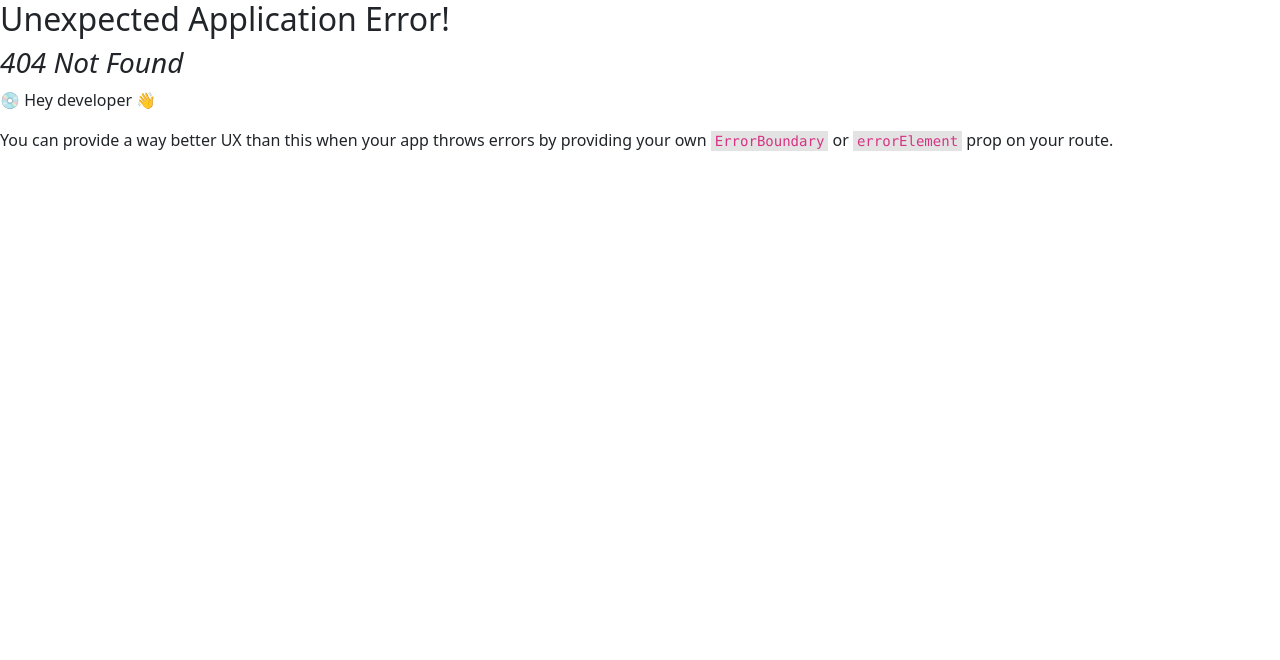
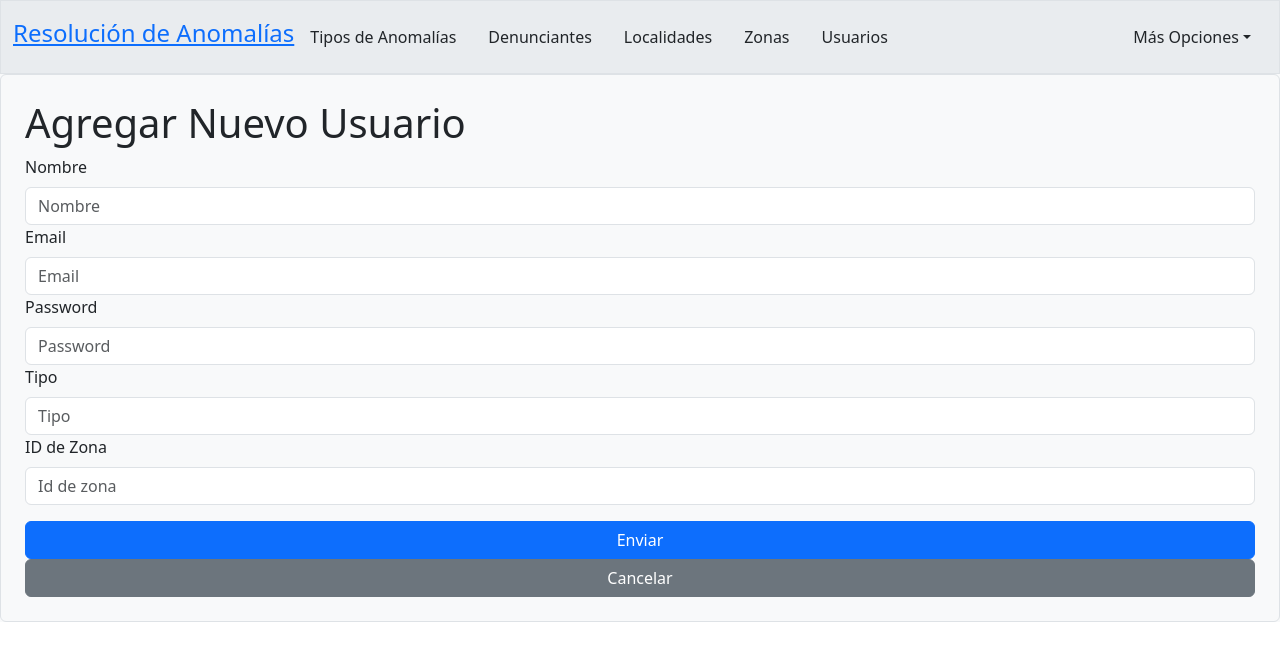
Before and after one commit to tomasinoalvaro48/DSWTP_FrontEnd, a React (Vite) app: page /add-usuario in a window 1280 px wide. Before the commit this address had no page. Shown: the top 660 px of the page. Built offline with nearby package versions, Linux system fonts and the light colour scheme.

Commit message:
addUsuario

```diff
--- a/src/App.tsx
+++ b/src/App.tsx
@@ -19,6 +19,7 @@ import { ShowZonas } from './components/Zona/ShowZonas.tsx'
 import { AddZona } from './components/Zona/AddZona.tsx'
 import { UpdateZona } from './components/Zona/UpdateZona.tsx'
 import { ShowUsuario } from './components/Usuario/ShowUsuario.tsx'
+import { AddUsuario } from './components/Usuario/AddUsuario.tsx'
 
 function App() {
   const router = createBrowserRouter(
@@ -44,6 +45,8 @@ function App() {
         <Route path='update-zona/:id' element={<UpdateZona/>}></Route>
 
         <Route path="show-usuario" element={<ShowUsuario/>}/>
+        <Route path="add-usuario" element={<AddUsuario/>}/>
+
 
       </Route>
 
--- a/src/components/Usuario/AddUsuario.tsx
+++ b/src/components/Usuario/AddUsuario.tsx
@@ -2,3 +2,135 @@ import { useState } from 'react'
 import { useNavigate } from 'react-router'
 import { post } from '../../api/dataManager.ts'
 import { Link } from 'react-router'
+
+export function AddUsuario(){
+  const [newUsuario, setnNewUsuario] = useState({
+    nombre_usuario: '',
+    email_usuario: '',
+    password_usuario: '',
+    tipo_usuario: '',
+    zona: ''
+  })
+
+
+  const navigate = useNavigate()
+
+  const handleSubmit = (event: React.FormEvent<HTMLFormElement>) => {
+    event.preventDefault()
+    const form = event.currentTarget
+    if (form.checkValidity() === false) {
+      event.stopPropagation()
+    } else {
+      post('usuario', newUsuario)
+    navigate('/show-usuario')
+      }
+    }
+ return(
+    <div className="d-flex flex-column bg-light">
+      <form
+        className="d-flex flex-column p-4 border rounded bg-light"
+        onSubmit={handleSubmit}
+      >
+        <h1>Agregar Nuevo Usuario</h1>
+        <div className="mb-3">
+          <label htmlFor="nombre" className="form-label">
+            Nombre
+          </label>
+          <input
+          required
+          type="text"
+          id="nombre"
+          className="form-control"
+          placeholder="Nombre"
+          onChange={(e)=>
+            setnNewUsuario({
+              ...newUsuario,
+              nombre_usuario: e.target.value,
+            })
+          }
+          />
+
+          <label htmlFor="email" className="form-label">
+            Email
+          </label>
+          <input
+          required
+          type="email"
+          id="email"
+          className="form-control"
+          placeholder="Email"
+          onChange={(e)=>
+            setnNewUsuario({
+              ...newUsuario,
+              email_usuario: e.target.value,
+            })
+          }
+
+          />
+          <label htmlFor="psw" className="form-label">
+            Password
+          </label>
+          <input
+          required
+          type="text"
+          id="psw"
+          className="form-control"
+          placeholder="Password"
+          onChange={(e)=>
+            setnNewUsuario({
+              ...newUsuario,
+              password_usuario: e.target.value,
+            })
+          }
+          />
+
+          <label htmlFor="tipo" className="form-label">
+            Tipo
+          </label>
+          <input
+          required
+          type="text"
+          id="tipo"
+          className="form-control"
+          placeholder="Tipo"
+          onChange={(e)=>
+            setnNewUsuario({
+              ...newUsuario,
+              tipo_usuario: e.target.value,
+            })
+          }
+          />
+
+
+          <label htmlFor="zona" className="form-label">
+            ID de Zona
+          </label>
+          <input
+          required
+          type="text"
+          id="zona"
+          className="form-control"
+          placeholder="Id de zona"
+          onChange={(e)=>
+            setnNewUsuario({
+              ...newUsuario,
+              zona: e.target.value,
+            })
+          }
+          />
+
+        </div>
+        <button type="submit" className="btn btn-primary">
+        Enviar
+        </button>
+        <Link className="btn btn-secondary" to="/show-usuario">
+        Cancelar
+        </Link>
+      </form>
+    </div>
+    )
+
+
+
+
+  }
```
